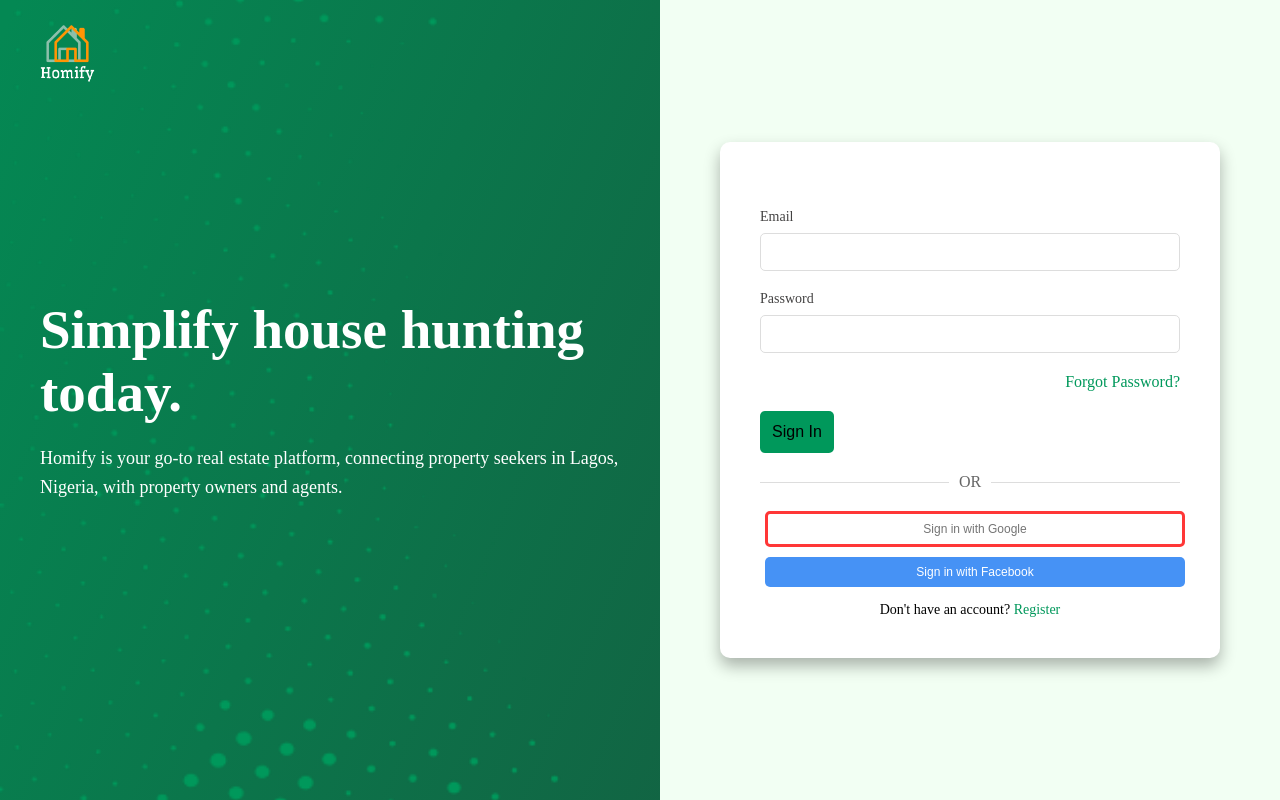
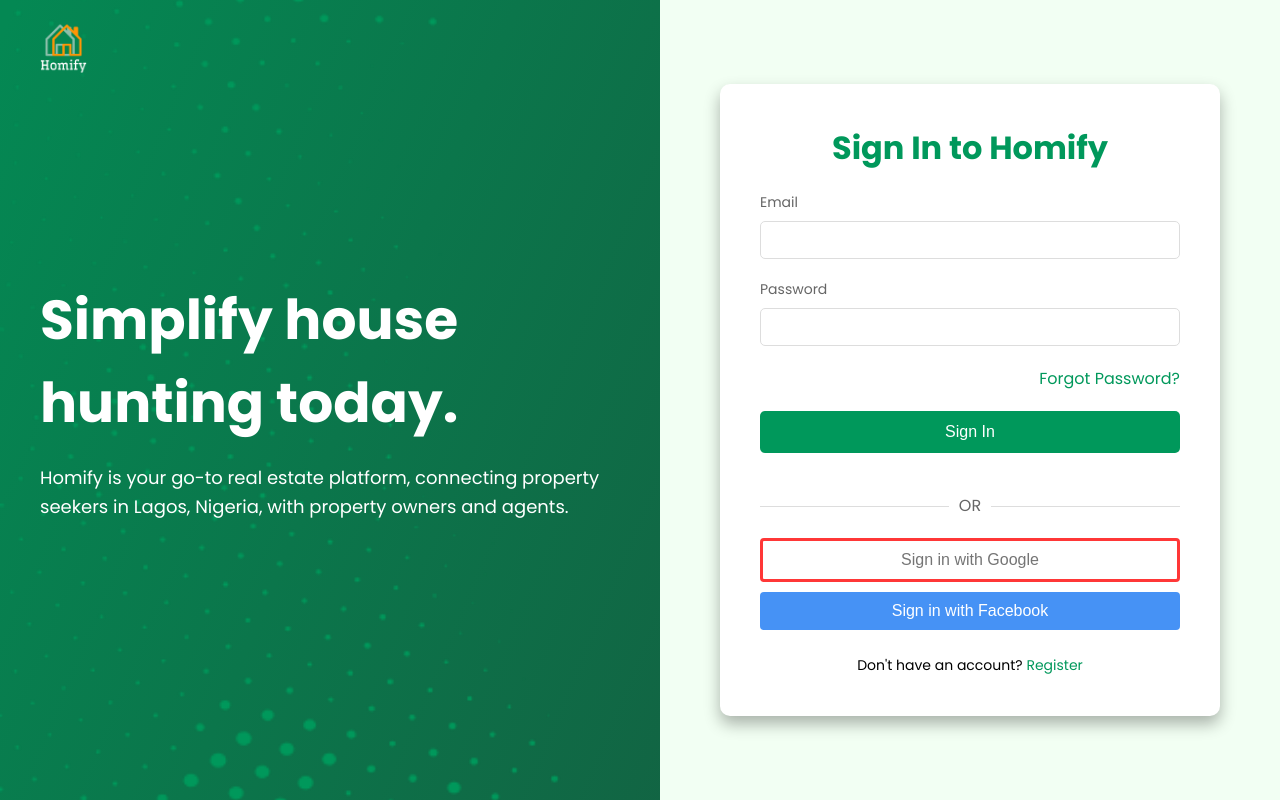
Before and after one commit to Samtegg/Homify, a React (Create React App) app: page /login in a window 1280 px wide. Built offline with nearby package versions, Linux system fonts and the light colour scheme; the HTML template or start-up script is replaced by a standard one.

Commit message:
Register and Login style mofied

```diff
--- a/src/index.css
+++ b/src/index.css
@@ -151,14 +151,10 @@
 
 
 
-
 .button-pop {
     transform: scale(1.1);
     transition: transform 0.2s;
 }
-
-
-
 
 
 
@@ -1105,9 +1101,58 @@
 }
 
 
-/* Login */
-
-.login-container {
+
+/* ----- Login  and Register----- */
+
+  .forgot-password {
+	text-align: right;
+	margin-bottom: 20px;
+  }
+
+  .forgot-password a {
+	color: #00985B;
+	text-decoration: none;
+  }
+
+
+  .or-divider {
+	text-align: center;
+	margin: 20px 0;
+	position: relative;
+  }
+
+  .or-divider::before,
+  .or-divider::after {
+	content: "";
+	position: absolute;
+	top: 50%;
+	width: 45%;
+	height: 1px;
+	background-color: #ddd;
+  }
+
+  .or-divider::before {
+	left: 0;
+  }
+
+  .or-divider::after {
+	right: 0;
+  }
+
+  .or-divider span {
+	background-color: #fff;
+	padding: 0 10px;
+	position: relative;
+	z-index: 1;
+	color: #666;
+  }
+
+
+
+  /* -----START----*/
+  /* --- Register --- */
+  .login-reg-container {
+    font-family: Poppins, sans-serif;
 	display: flex;
 	justify-content: space-between;
 	align-items: center;
@@ -1125,7 +1170,7 @@
   }
 
   .logo {
-	width: 55px;
+	width: 47px;
 	height: auto;
 	margin-left: 20px
   }
@@ -1171,101 +1216,72 @@
 	padding: 40px;
 	width: 95%;
 	max-width: 500px;
-	box-shadow: 0 8px 16px rgba(0, 0, 0, 0.1);
+    max-height: 80vh;
+    overflow-y: auto;
+	box-shadow: 0 8px 16px rgba(0, 0, 0, 0.3);
   }
 
   h1 {
 	text-align: center;
-	/* color: #333; */
-	margin-bottom: 30px;
+	color: #00985B;
+	margin-bottom: 20px !important;
+	/* font-size: 24px !important; */
   }
 
   .input-group {
-	margin-bottom: 20px;
+	margin-bottom: 15px;
   }
 
   label {
+	color: #666;
 	display: block;
-	margin-bottom: 5px;
-	color: #666;
-  }
-
-  input {
+	margin-bottom: 3px;
+	font-size: 14px;
+  }
+
+  input, select {
 	width: 100%;
 	padding: 10px;
+	margin: 5px 0;
 	border: 1px solid #ddd;
-	border-radius: 4px;
+	border-radius: 5px;
+	font-size: 14px;
+  }
+
+  input:focus, select:focus {
+	border-color: #048853;
+  }
+
+  button {
+	width: 100%;
+	padding: 12px;
+    margin-bottom: 20px;
+	background-color: #00985B;
+	border: none;
+	color: #fff;
 	font-size: 16px;
-  }
-
-  .forgot-password {
-	text-align: right;
-	margin-bottom: 20px;
-  }
-
-  .forgot-password a {
-	color: #00985B;
-	text-decoration: none;
-  }
-
-  button {
-
-	padding: 12px;
-	background-color: #00985B;
-	/* color: #fff; */
-	border: none;
-	border-radius: 4px;
-	font-size: 16px;
+	border-radius: 5px;
 	cursor: pointer;
 	transition: background-color 0.3s;
   }
 
   button:hover {
-	background-color: #007a49;
-  }
-
-  .or-divider {
-	text-align: center;
-	margin: 20px 0;
-	position: relative;
-  }
-
-  .or-divider::before,
-  .or-divider::after {
-	content: "";
-	position: absolute;
-	top: 50%;
-	width: 45%;
-	height: 1px;
-	background-color: #ddd;
-  }
-
-  .or-divider::before {
-	left: 0;
-  }
-
-  .or-divider::after {
-	right: 0;
-  }
-
-  .or-divider span {
-	background-color: #fff;
-	padding: 0 10px;
-	position: relative;
-	z-index: 1;
-	color: #666;
+	background-color: #048853;
   }
 
   .social-login {
 	display: flex;
 	flex-direction: column;
-	gap: 10px;
+	gap: 0px;
   }
 
   .social-btn {
-	width: 100%;
-	padding: 12px;
-	border: 1px solid #ddd;
+	flex: 1;
+
+    width: 100%;
+	padding: 10px;
+    margin-bottom: 10px;
+	border: none;
 	border-radius: 4px;
 	font-size: 16px;
 	cursor: pointer;
@@ -1298,8 +1314,9 @@
 
   .message {
 	text-align: center;
-	margin-top: 20px;
-	color: #666;
+	margin-top: 15px;
+	color: #000; /*#666*/
+	font-size: 14px;
   }
 
   .message a {
@@ -1307,8 +1324,12 @@
 	text-decoration: none;
   }
 
-
-  /* ----- Mobile Responsiveness ------*/
+  .message a:hover {
+	text-decoration: underline;
+  }
+
+
+/* ----- Mobile Responsiveness ------*/
   @media (max-width: 768px) {
 	.container {
 	  flex-direction: column;
@@ -1349,218 +1370,10 @@
 	  padding: 20px;
 	}
   }
-
-  /* Register */
-  .register-container {
-	display: flex;
-	justify-content: space-between;
-	align-items: center;
-	width: 100%;
-	height: 100vh;
-	position: relative;
-	background: linear-gradient(112.9deg, #048853 0.98%, rgba(0, 0, 0, 0.84) 165.36%);
-  }
-
-  .logo-container {
-	position: absolute;
-	top: 20px;
-	left: 20px;
-	z-index: 10;
-  }
-
-  .logo {
-	width: 55px;
-	height: auto;
-	margin-left: 20px
-  }
-
-  .content-wrapper {
-	flex: 1;
-	padding: 40px;
-	background-image: url(./assets/first-background.png);
-	background-position: left;
-	background-size: cover;
-	background-repeat: no-repeat;
-	height: 100%;
-	display: flex;
-	flex-direction: column;
-	justify-content: center;
-  }
-
-  .content-wrapper h2 {
-	font-size: 55px;
-	font-weight: 700;
-	margin-bottom: 20px;
-  }
-
-  .content-wrapper p {
-	font-size: 18px;
-	line-height: 1.6;
-  }
-
-  .form-wrapper {
-	flex: 1;
-	background-color: #f2fff3;
-	height: 100%;
-	display: flex;
-	flex-direction: column;
-	justify-content: center;
-	align-items: center;
-	padding: 20px;
-  }
-
-  .form-content {
-	background-color: #fff;
-	border-radius: 10px;
-	padding: 40px;
-	width: 95%;
-	max-width: 500px;
-	box-shadow: 0 8px 16px rgba(0, 0, 0, 0.3);
-  }
-
-  h1 {
-	text-align: center;
-	/* color: #00985B; */
-	margin-bottom: 20px;
-	font-size: 24px;
-  }
-
-  input, select {
-	width: 100%;
-	padding: 10px;
-	margin: 5px 0;
-	border: 1px solid #ddd;
-	border-radius: 5px;
-	font-size: 14px;
-  }
-
-  input:focus, select:focus {
-	border-color: #048853;
-  }
-
-  button {
-	/* width: 100%; */
-	padding: 12px;
-	background-color: #00985B;
-	border: none;
-	/* color: #fff; */
-	font-size: 16px;
-	border-radius: 5px;
-	cursor: pointer;
-	transition: background-color 0.3s;
-  }
-
-  button:hover {
-	background-color: #048853;
-  }
-
-  .message {
-	text-align: center;
-	margin-top: 15px;
-	color: #000;
-	font-size: 14px;
-  }
-
-  .message a {
-	color: #00985B;
-	text-decoration: none;
-  }
-
-  .message a:hover {
-	text-decoration: underline;
-  }
-
-  .input-group {
-	margin-bottom: 15px;
-  }
-
-  label {
-	color: #434242;
-	display: block;
-	margin-bottom: 3px;
-	font-size: 14px;
-  }
-
-  .social-login {
-	display: flex;
-	justify-content: space-between;
-	margin-top: 15px;
-  }
-
-  .social-btn {
-	flex: 1;
-	padding: 8px;
-	border: none;
-	border-radius: 5px;
-	cursor: pointer;
-	font-size: 12px;
-	margin: 0 5px;
-  }
-
-  .google-btn {
-	background-color: #fff;
-	border: 3px rgb(255, 55, 55) solid;
-	color: #757575;
-  }
-
-  .google-btn:hover {
-	background-color: rgb(255, 55, 55);
-	color: #fff;
-  }
-
-  .facebook-btn {
-	background-color: #4692f5;
-	color: #fff;
-	border: none;
-  }
-
-  .facebook-btn:hover {
-	background-color: #166fe5;
-  }
-
-
-
-/* ----- Mobile Responsiveness ------*/
-  @media (max-width: 768px) {
-	.container {
-	  flex-direction: column;
-	}
-
-	.logo-container {
-		display: none;
-		/* position: static;
-		text-align: center;
-		padding: 5px 0; */
-	  }
-
-	.content-wrapper, .form-wrapper {
-	  width: 100%;
-	  height: auto;
-	}
-
-	.content-wrapper h2 {
-		font-size: 35px;
-		font-weight: 700;
-		margin-bottom: 20px;
-	  }
-
-	  .content-wrapper p {
-		font-size: 18px;
-		line-height: 1.6;
-	  }
-
-
-	.content-wrapper {
-	  padding: 20px;
-	  text-align: center;
-	}
-
-	.form-content {
-	  width: 70%;
-	  height: auto;
-	  padding: 20px;
-	}
-  }
+/* -----END (Login & Register)----*/
+
+
+
 
   /* Dashboard css */
   .margin-top{
--- a/src/pages/Login.js
+++ b/src/pages/Login.js
@@ -12,7 +12,7 @@
     navigate('/dashboard')
   }
   return (
-    <div className="login-container">
+    <div className="login-reg-container">
     <div className="logo-container">
       <a href="../index.html"><img src={Logo} alt="Homify Logo" className="logo" /></a>
     </div>
--- a/src/pages/Register.js
+++ b/src/pages/Register.js
@@ -11,7 +11,7 @@
   }
 
   return (
-    <div className="register-container">
+    <div className="login-reg-container">
     <div className="logo-container">
       <a href="../index.html"><img src={Logo} alt="Homify Logo" className="logo" /></a>
     </div>
```
